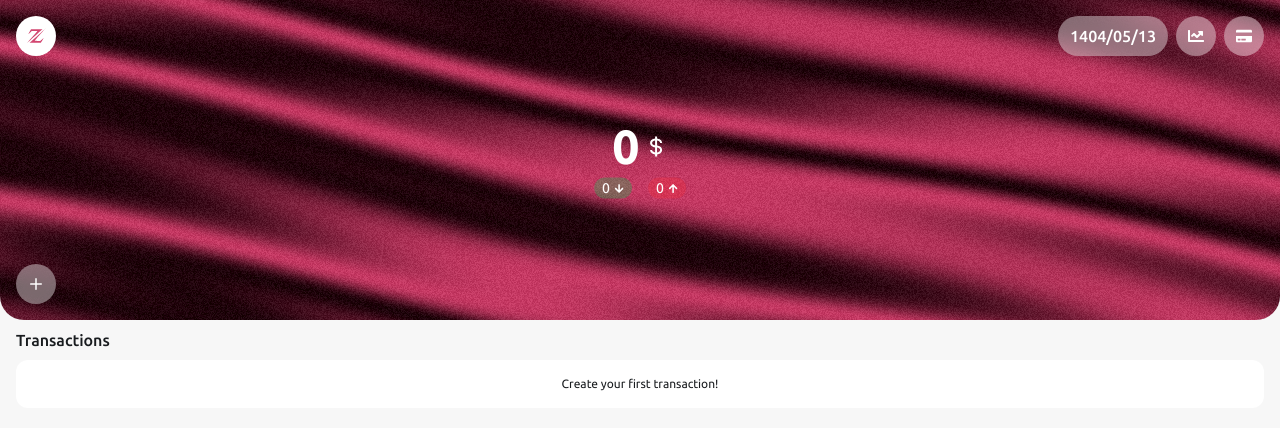
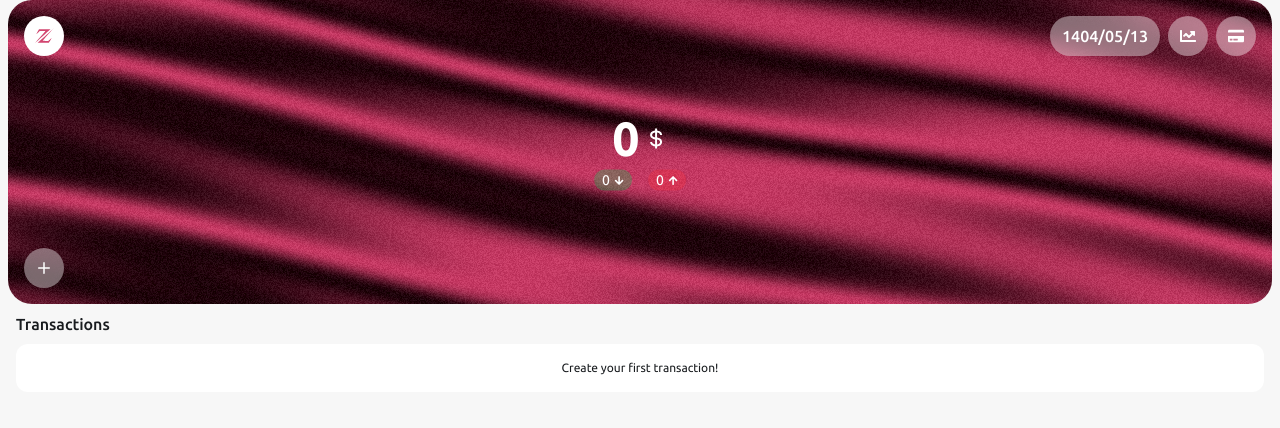
Before and after one commit to zephinax/zelife, a React (Vite) app in the folder zlife/: page / in a window 1280 px wide. Both pictures are taken after typing "Sample" into the empty fields and a click on the button "Create account". Shown: the top 428 px of the page. Built offline with nearby package versions, Linux system fonts and the light colour scheme.

Commit message:
some other fix

```diff
--- a/zlife/src/pages/dashboard/Dashboard.tsx
+++ b/zlife/src/pages/dashboard/Dashboard.tsx
@@ -30,7 +30,7 @@ export default function Dashboard() {
   const [addTransactionModal, setAddTransactionModal] = useState(false);
   return (
     <div className="w-screen min-h-screen pb-[200px]">
-      <div className="relative h-[40vh] rounded-b-3xl overflow-hidden">
+      <div className="relative h-[38vh] mx-2 rounded-3xl overflow-hidden">
         <Silk
           speed={8}
           scale={1}
```
